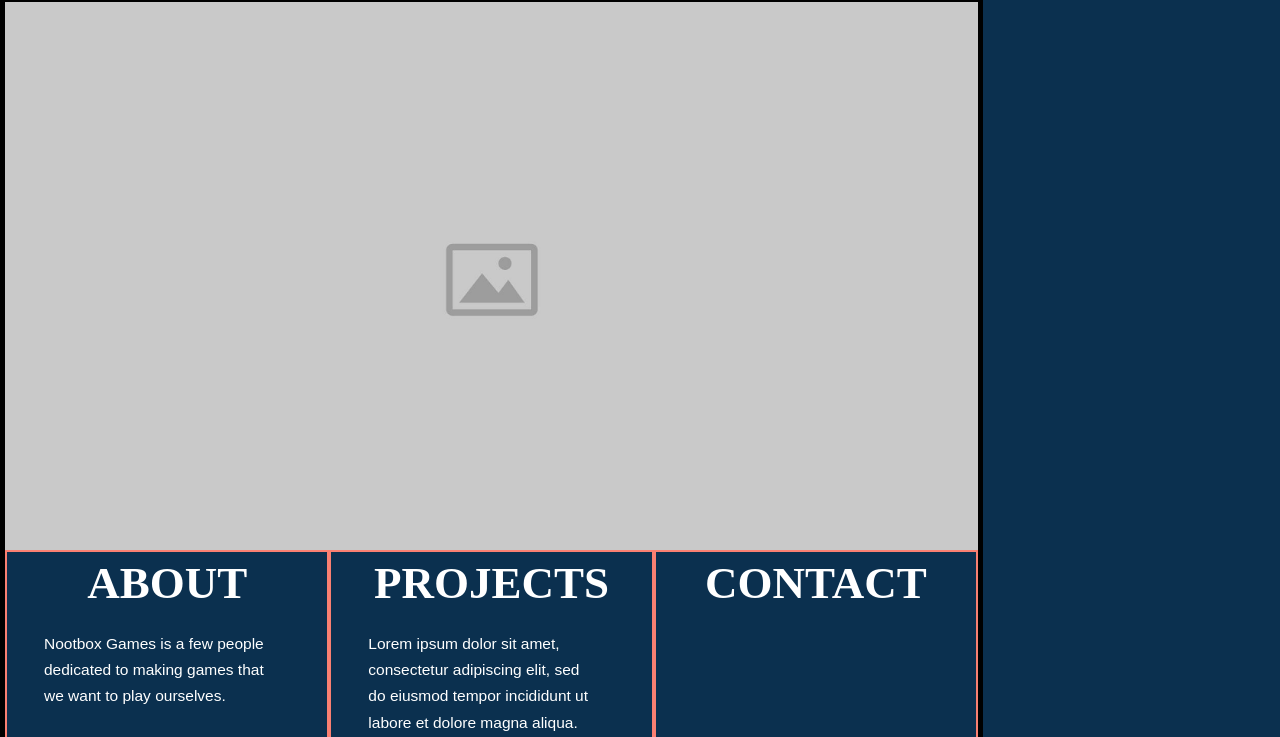
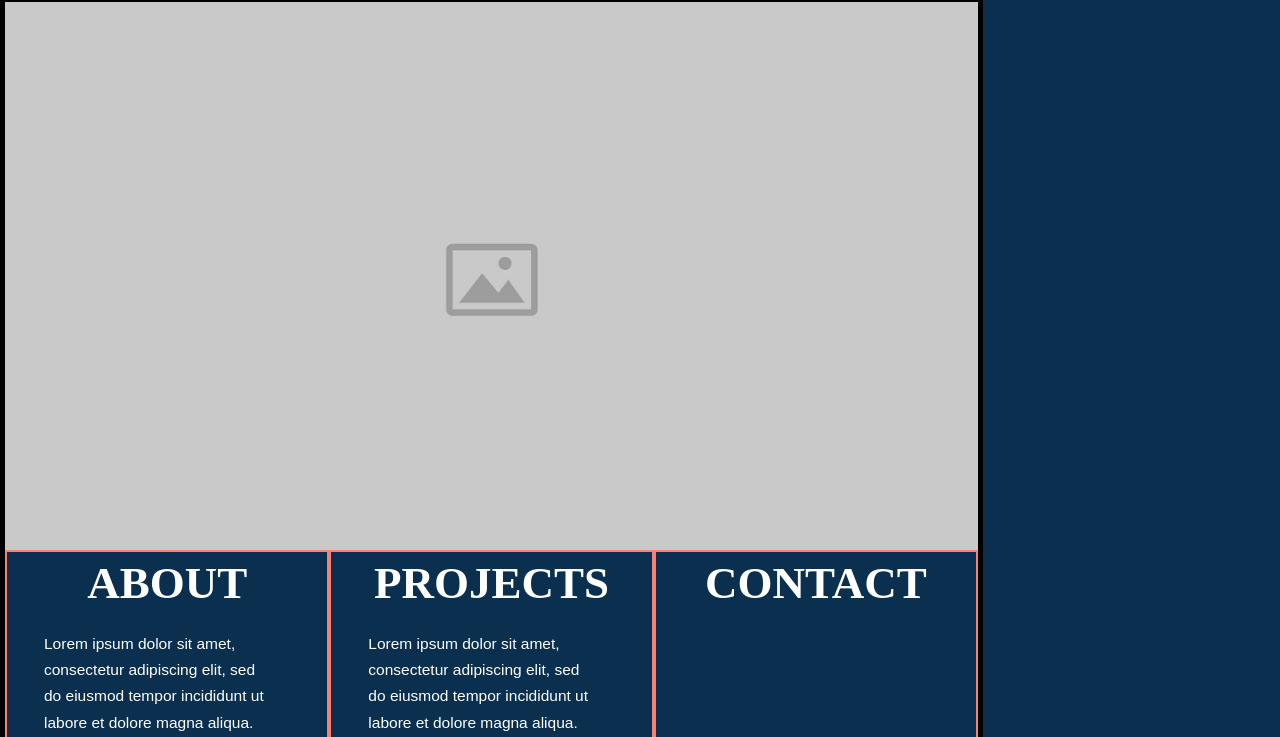
Before and after one commit to UnderGuardian/Webpage, a plain HTML site: page index.html in a window 1280 px wide. Shown: the part 63-800 px from the top of the page. Drawn offline with Linux system fonts and the light colour scheme.

Commit message:
Start of Landing page v2

```diff
--- a/index.html
+++ b/index.html
@@ -36,7 +36,7 @@
               <span class="Home_columnItemHeader">About</span>
             </h5>
             <p class="Home_columnItemText">
-              Nootbox Games is a few people dedicated to making games that we want to play ourselves.
+              Lorem ipsum dolor sit amet, consectetur adipiscing elit, sed do eiusmod tempor incididunt ut labore et dolore magna aliqua.
             </p>
         </div>
         <div class="Home_columnItem">
```
